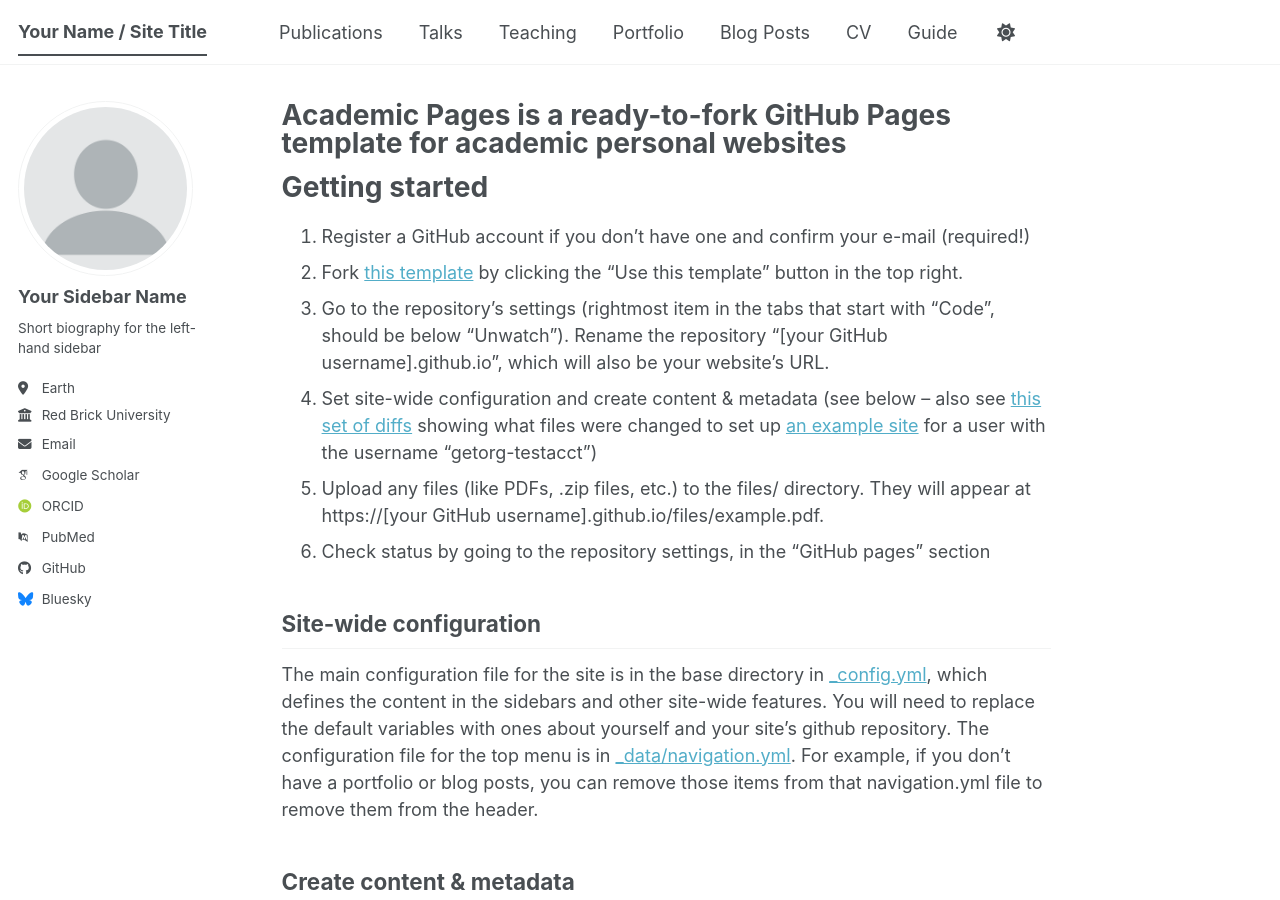
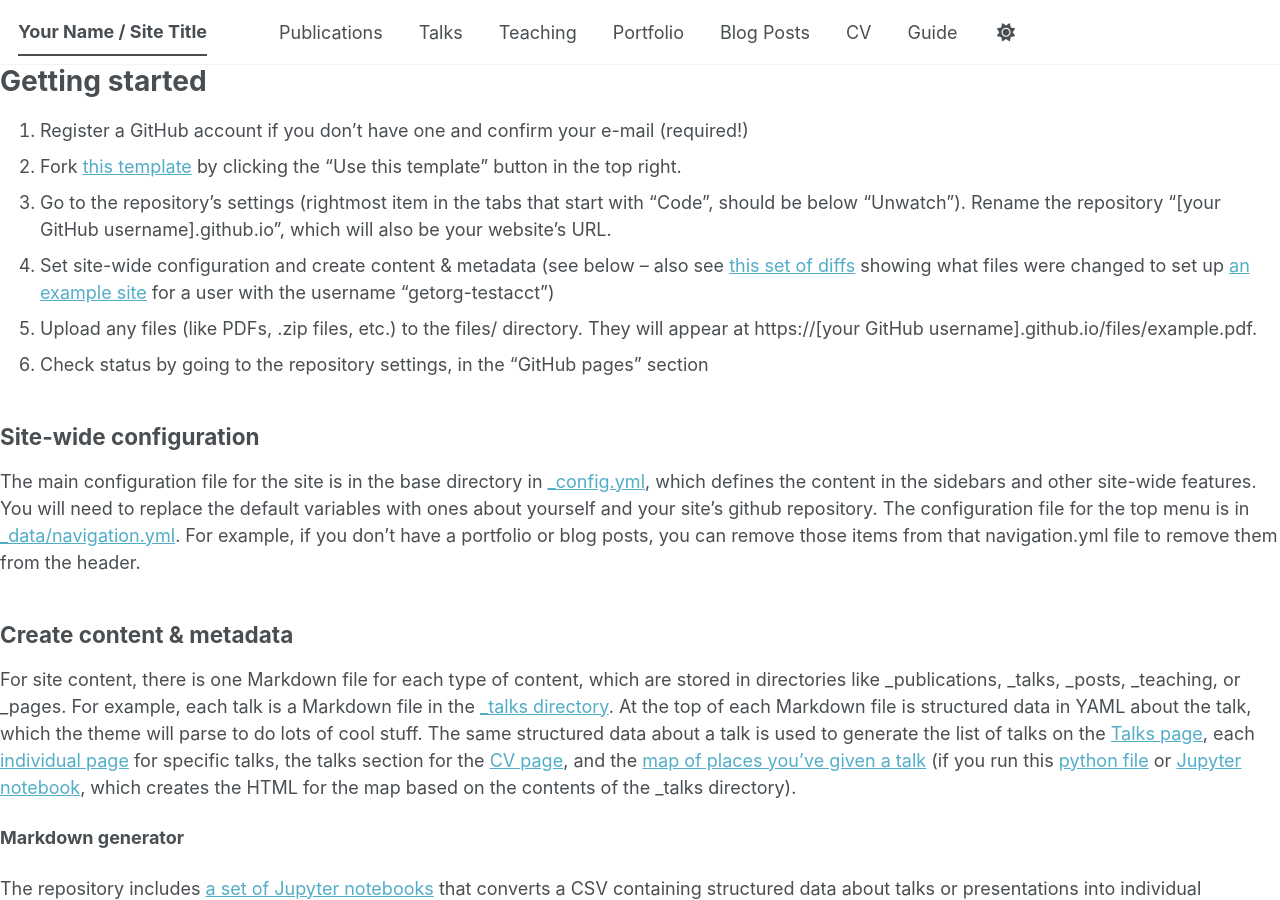
Before and after one commit to guoliuyi/lguo, a Jekyll site: the page built from _pages/about.md, in a window 1280 px wide and 900 px high. Built offline with Jekyll 4.4.1, drawn with Linux system fonts in a browser that asks for light colours; some web fonts are replaced; a script bundle is joined from its source files by our own code; our own code applies the rules of GitHub Pages for plain Markdown files; library files that are not in the unit come from our copies; some of the changed lines change nothing that is shown.

Commit message:
Remove default settings from _config.yml
Removed default settings for various content types.

```diff
--- a/_config.yml
+++ b/_config.yml
@@ -235,61 +235,7 @@
     permalink: /:collection/:path/
 
 
-# These settings control how pages and collections are included in the site
-defaults:
-  # _posts
-  - scope:
-      path: ""
-      type: posts
-    values:
-      layout: single
-      author_profile: true
-      read_time: true
-      comments: true
-      share: true
-      related: true
-  # _pages
-  - scope:
-      path: ""
-      type: pages
-    values:
-      layout: single
-      author_profile: true
-  # _teaching
-  - scope:
-      path: ""
-      type: teaching
-    values:
-      layout: single
-      author_profile: true
-      share: true
-      comments: true
-  # _publications
-  - scope:
-      path: ""
-      type: publications
-    values:
-      layout: single
-      author_profile: true
-      share: true
-      comments: true
-  # _portfolio
-  - scope:
-      path: ""
-      type: portfolio
-    values:
-      layout: single
-      author_profile: true
-      share: true
-      comment: true
-  # _talks
-  - scope:
-      path: ""
-      type: talks
-    values:
-      layout: talk
-      author_profile: true
-      share: true
+
 
 
 # Sass/SCSS
```
